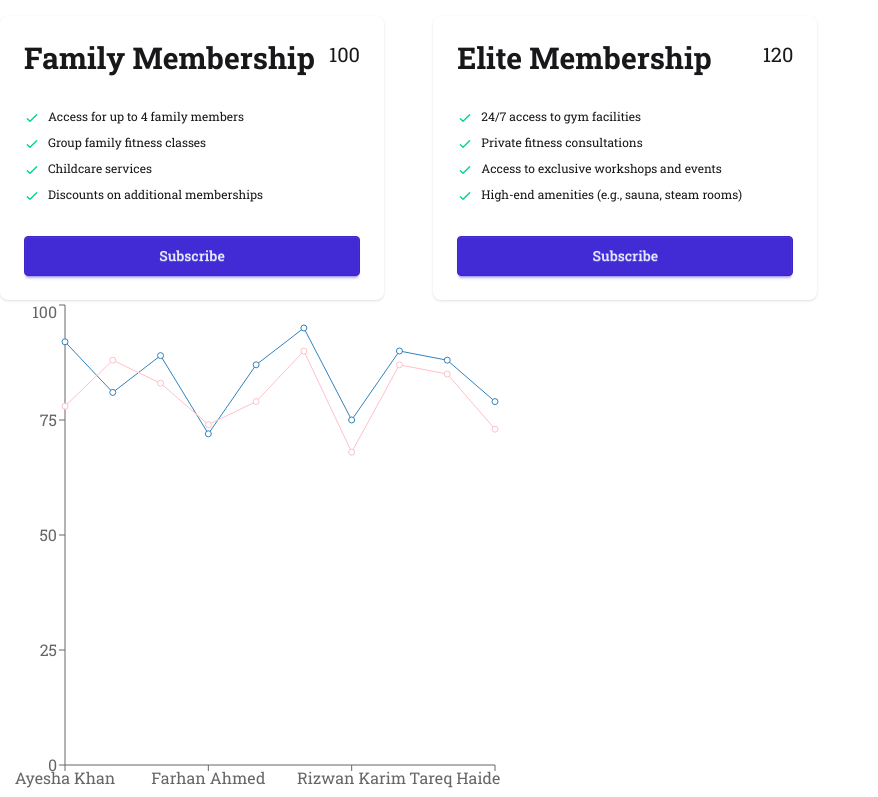
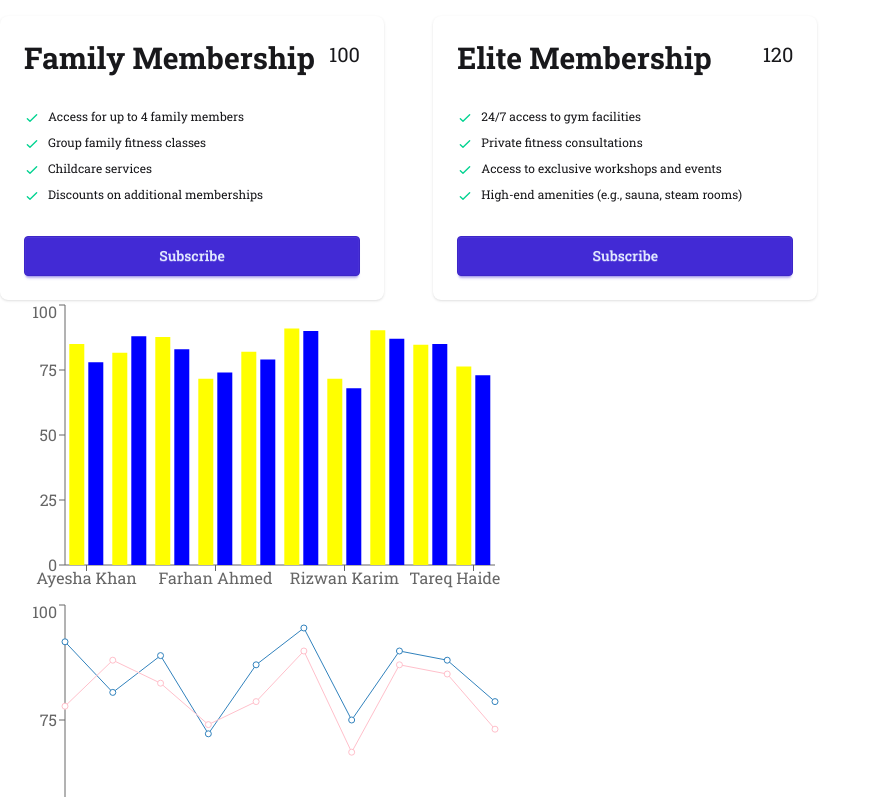
Before and after one commit to rayhanbri/module-44, a React (Vite) app: page / in a window 1280 px wide. Shown: the part 427-1224 px from the top of the page, without its empty margins (0-878 px from the left). Built offline with nearby package versions, Linux system fonts and the light colour scheme.

Commit message:
bar chart added with axios

```diff
--- a/src/components/MarksChart/MarksChart.jsx
+++ b/src/components/MarksChart/MarksChart.jsx
@@ -1,4 +1,5 @@
 import React, { use } from 'react';
+import { Bar, BarChart, XAxis, YAxis } from 'recharts';
 
 const MarksChart = ({markPormise}) => {
   const marksDataRes = use(markPormise);
@@ -9,7 +10,7 @@ const MarksChart = ({markPormise}) => {
   const marksChartData = marksData.map(studentData =>{
     const student = {
       id:studentData.ID,
-      name:studentData.Name,
+      Name:studentData.Name,
       Physics:studentData.Marks.Physics,
       Chemistry:studentData.Marks.Chemistry,
       Math:studentData.Marks.Math,
@@ -22,7 +23,12 @@ const MarksChart = ({markPormise}) => {
   console.log(marksChartData)
   return (
     <div>
-
+      <BarChart width={500} height={300} data={marksChartData}>
+        <XAxis dataKey="Name"></XAxis>
+        <YAxis></YAxis>
+        <Bar dataKey="avg" fill='yellow'></Bar>
+        <Bar dataKey="Chemistry" fill='blue'></Bar>
+      </BarChart>
     </div>
   );
 };
```
